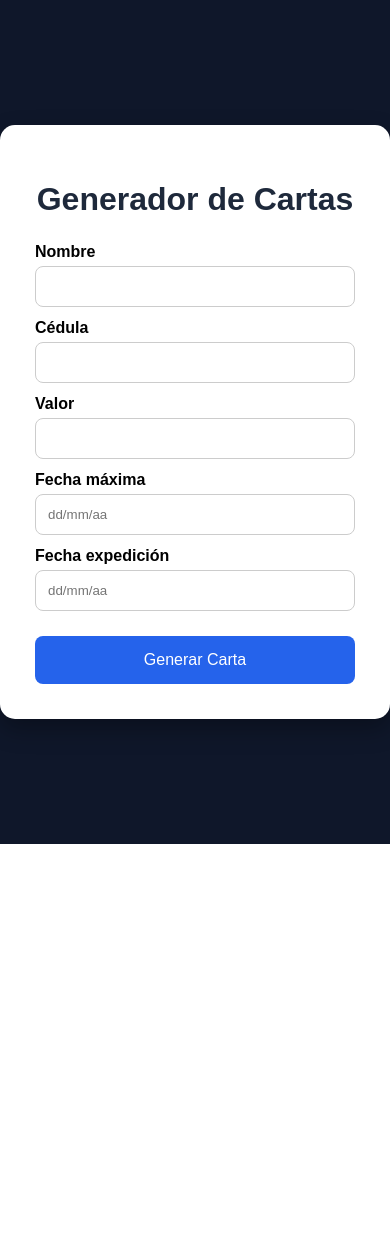
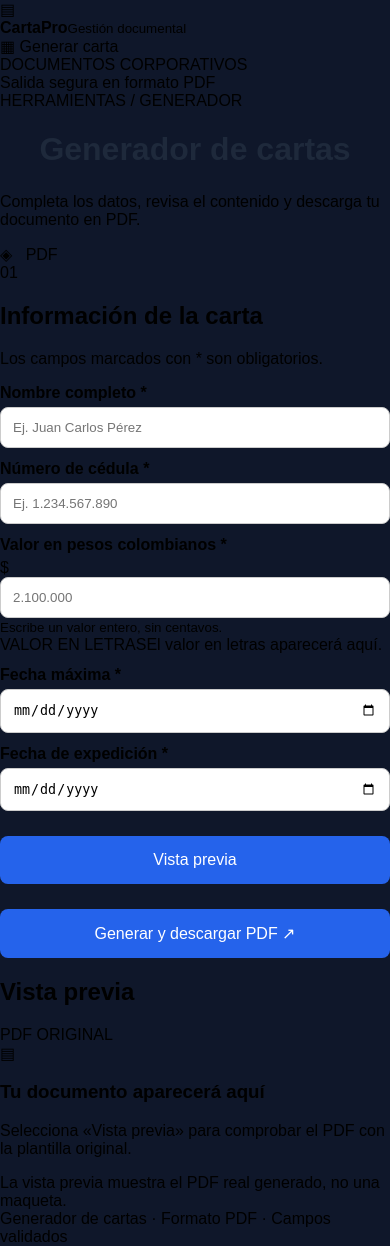
Before and after one commit to Santi102108/GeneradorCartas, a Flask app: template templates/index.html in a window 390 px wide. Before the commit the page ends 844 px from the top, so only its background shows below. Run offline with Flask 3, Linux system fonts and the light colour scheme; the template is opened without the code that fills it, so the values that code supplies are empty.

Commit message:
feat: professional responsive form with true PDF preview

```diff
--- a/templates/index.html
+++ b/templates/index.html
@@ -1,95 +1,106 @@
-<!DOCTYPE html>
+<!doctype html>
 <html lang="es">
 <head>
-    <meta charset="UTF-8">
-    <meta name="viewport" content="width=device-width, initial-scale=1.0">
-    <title>Generador de Cartas</title>
-
-    <link rel="stylesheet" href="{{ url_for('static', filename='style.css') }}">
+<meta charset="utf-8">
+<meta name="viewport" content="width=device-width, initial-scale=1">
+<meta name="theme-color" content="#101d33">
+<title>Generador de cartas | Documentos profesionales</title>
+<link rel="stylesheet" href="{{ url_for('static', filename='style.css') }}">
 </head>
-
 <body>
-
-<div class="contenedor">
-
-    <h1>Generador de Cartas</h1>
-
-    {% if mensaje %}
-        <div class="mensaje">
-            {{ mensaje }}
-        </div>
-    {% endif %}
-
-    {% if word %}
-    <br>
-
-    <a href="/descargar/word">
-        <button type="button">
-            Descargar Word
-        </button>
-    </a>
-
-    <br><br>
-
-    <a href="/descargar/pdf">
-        <button type="button">
-            Descargar PDF
-        </button>
-    </a>
-    {% endif %}
-
-    <!-- Se añade action="/generar" para solucionar el error Method Not Allowed -->
-    <form action="/generar" method="POST">
-
-        <label>Nombre</label>
-        <input
-            type="text"
-            name="nombre"
-            value="{{ datos.get('nombre', '') }}"
-            required
-        >
-
-        <label>Cédula</label>
-        <input
-            type="text"
-            name="cedula"
-            value="{{ datos.get('cedula', '') }}"
-            required
-        >
-
-        <label>Valor</label>
-        <input
-            type="text"
-            name="valor"
-            value="{{ datos.get('valor', '') }}"
-            required
-        >
-
-        <label>Fecha máxima</label>
-        <input
-            type="text"
-            name="fecha_maxima"
-            placeholder="dd/mm/aa"
-            value="{{ datos.get('fecha_maxima', '') }}"
-            required
-        >
-
-        <label>Fecha expedición</label>
-        <input
-            type="text"
-            name="fecha_expedicion"
-            placeholder="dd/mm/aa"
-            value="{{ datos.get('fecha_expedicion', '') }}"
-            required
-        >
-
-        <button type="submit">
-            Generar Carta
-        </button>
-
-    </form>
-
+<div class="shell">
+  <aside class="sidebar">
+    <div class="brand"><div class="brand-icon" aria-hidden="true">▤</div><div><strong>CartaPro</strong><small>Gestión documental</small></div></div>
+    <div class="nav-active"><span>▦</span> Generar carta</div>
+    <div class="sidebar-foot">DOCUMENTOS CORPORATIVOS<br><span>Salida segura en formato PDF</span></div>
+  </aside>
+  <main class="main">
+    <header class="top"><div><span class="eyebrow">HERRAMIENTAS / GENERADOR</span><h1>Generador de cartas</h1><p>Completa los datos, revisa el contenido y descarga tu documento en PDF.</p></div><div class="pdf-tag">◈ &nbsp; PDF</div></header>
+    <div class="workspace">
+      <section class="panel">
+        <div class="panel-head"><div class="step">01</div><div><h2>Información de la carta</h2><p>Los campos marcados con * son obligatorios.</p></div></div>
+        <form id="letter-form" action="/generar" method="post" novalidate>
+          <div class="field full"><label for="nombre">Nombre completo *</label><input id="nombre" name="nombre" maxlength="150" autocomplete="name" required placeholder="Ej. Juan Carlos Pérez"></div>
+          <div class="field full"><label for="cedula">Número de cédula *</label><input id="cedula" name="cedula" maxlength="25" inputmode="numeric" required placeholder="Ej. 1.234.567.890"></div>
+          <div class="field full"><label for="valor">Valor en pesos colombianos *</label><div class="money-input"><span>$</span><input id="valor" name="valor" inputmode="numeric" required placeholder="2.100.000"></div><small class="hint">Escribe un valor entero, sin centavos.</small></div>
+          <div class="words"><span>VALOR EN LETRAS</span><output id="valor-letras">El valor en letras aparecerá aquí.</output></div>
+          <div class="two-fields"><div class="field"><label for="fecha_maxima">Fecha máxima *</label><input id="fecha_maxima" name="fecha_maxima" type="date" required></div><div class="field"><label for="fecha_expedicion">Fecha de expedición *</label><input id="fecha_expedicion" name="fecha_expedicion" type="date" required></div></div>
+          <div class="buttons"><button type="button" class="secondary" id="preview-btn">Vista previa</button><button type="submit" id="generate-btn" class="primary">Generar y descargar PDF <span aria-hidden="true">↗</span></button></div>
+          <div id="status" role="status" aria-live="polite"></div>
+        </form>
+      </section>
+      <section class="preview-pane"><div class="preview-title"><h2>Vista previa</h2><span>PDF ORIGINAL</span></div><div class="preview-body" id="preview-body"><div class="empty-preview"><div class="sheet-symbol" aria-hidden="true">▤</div><h3>Tu documento aparecerá aquí</h3><p>Selecciona «Vista previa» para comprobar el PDF con la plantilla original.</p></div></div><div class="preview-caption">La vista previa muestra el PDF real generado, no una maqueta.</div></section>
+    </div>
+    <footer>Generador de cartas · Formato PDF · Campos validados</footer>
+  </main>
 </div>
-
-</body>
-</html>
+<script>
+(() => {
+  'use strict';
+  const form = document.getElementById('letter-form');
+  const value = document.getElementById('valor');
+  const words = document.getElementById('valor-letras');
+  const status = document.getElementById('status');
+  const previewBody = document.getElementById('preview-body');
+  const previewButton = document.getElementById('preview-btn');
+  const generateButton = document.getElementById('generate-btn');
+  let previewUrl = null;
+  let lookup = 0;
+  const setStatus = (message, error = false) => {
+    status.textContent = message;
+    status.className = message ? (error ? 'error' : 'success') : '';
+  };
+  const fileName = () => {
+    const name = document.getElementById('nombre').value.trim().normalize('NFD').replace(/[\u0300-\u036f]/g, '').replace(/[^A-Za-z0-9_-]+/g, '_').replace(/^_+|_+$/g, '').slice(0, 55) || 'Empleado';
+    const id = document.getElementById('cedula').value.replace(/\D/g, '').slice(0,25);
+    return 'Carta_Cesantias_' + name + '_' + id + '.pdf';
+  };
+  async function updateWords() {
+    const seq = ++lookup;
+    if (!value.value.trim()) { words.textContent = 'El valor en letras aparecerá aquí.'; return; }
+    try {
+      const response = await fetch('/api/valor-letras', {method:'POST', headers:{'Content-Type':'application/json'},body:JSON.stringify({valor:value.value})});
+      const body = await response.json();
+      if (seq === lookup) words.textContent = body.texto || body.error || 'Valor inválido';
+    } catch (_) { if (seq === lookup) words.textContent = 'No se pudo comprobar el valor.'; }
+  }
+  value.addEventListener('input', () => { setStatus(''); updateWords(); });
+  let busy = false;
+  async function produce(preview) {
+    if (busy) return;
+    if (!form.reportValidity()) { setStatus('Completa todos los campos obligatorios antes de continuar.', true); return; }
+    busy = true;
+    previewButton.disabled = generateButton.disabled = true;
+    setStatus('Generando el PDF con la plantilla original…');
+    try {
+      const data = new FormData(form);
+      if (preview) data.set('preview', '1');
+      const response = await fetch('/generar', {method:'POST', body:data});
+      if (!response.ok) {
+        const body = await response.json().catch(() => ({}));
+        throw new Error(body.error || 'No se pudo generar el documento.');
+      }
+      const blob = await response.blob();
+      if (blob.type !== 'application/pdf' || blob.size < 100) throw new Error('La respuesta no contiene un PDF válido.');
+      if (previewUrl) URL.revokeObjectURL(previewUrl);
+      previewUrl = URL.createObjectURL(blob);
+      previewBody.replaceChildren();
+      const frame = document.createElement('iframe');
+      frame.title = 'Vista previa de la carta PDF';
+      frame.src = previewUrl;
+      previewBody.appendChild(frame);
+      if (!preview) {
+        const a = document.createElement('a');
+        a.href = previewUrl; a.download = fileName();
+        document.body.appendChild(a); a.click(); a.remove();
+      }
+      setStatus(preview ? 'Vista previa PDF generada correctamente.' : 'PDF generado correctamente. La descarga se ha iniciado.');
+    } catch (err) { setStatus(err.message || 'Error desconocido', true); }
+    finally { busy = false; previewButton.disabled = generateButton.disabled = false; }
+  }
+  previewButton.addEventListener('click', () => produce(true));
+  form.addEventListener('submit', (event) => { event.preventDefault(); produce(false); });
+  window.addEventListener('beforeunload', () => { if (previewUrl) URL.revokeObjectURL(previewUrl); });
+})();
+</script>
+</body></html>
```
